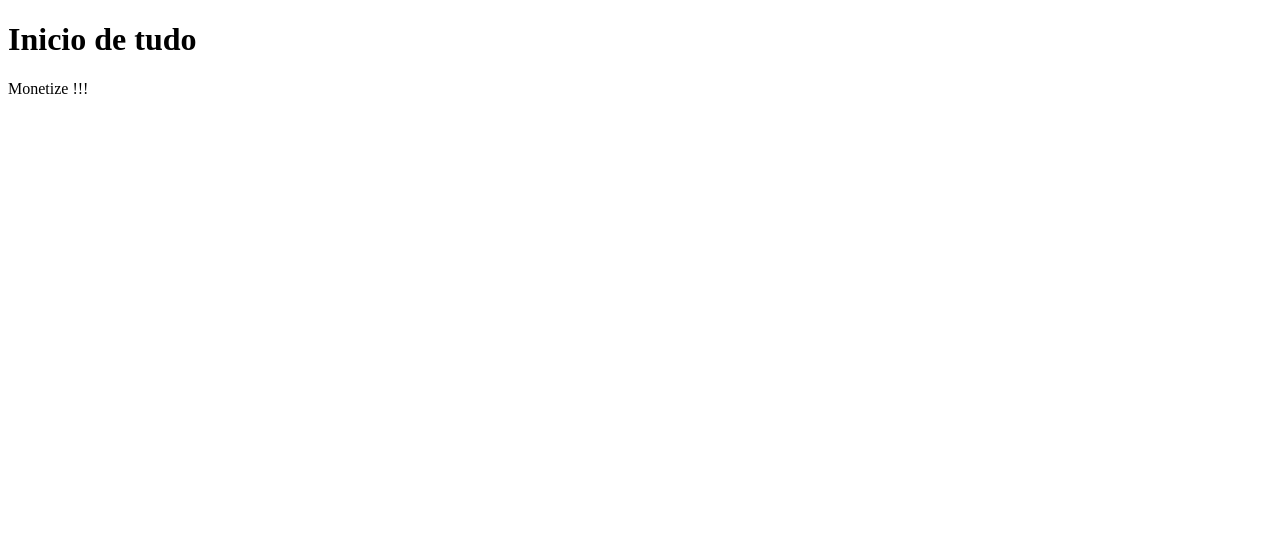
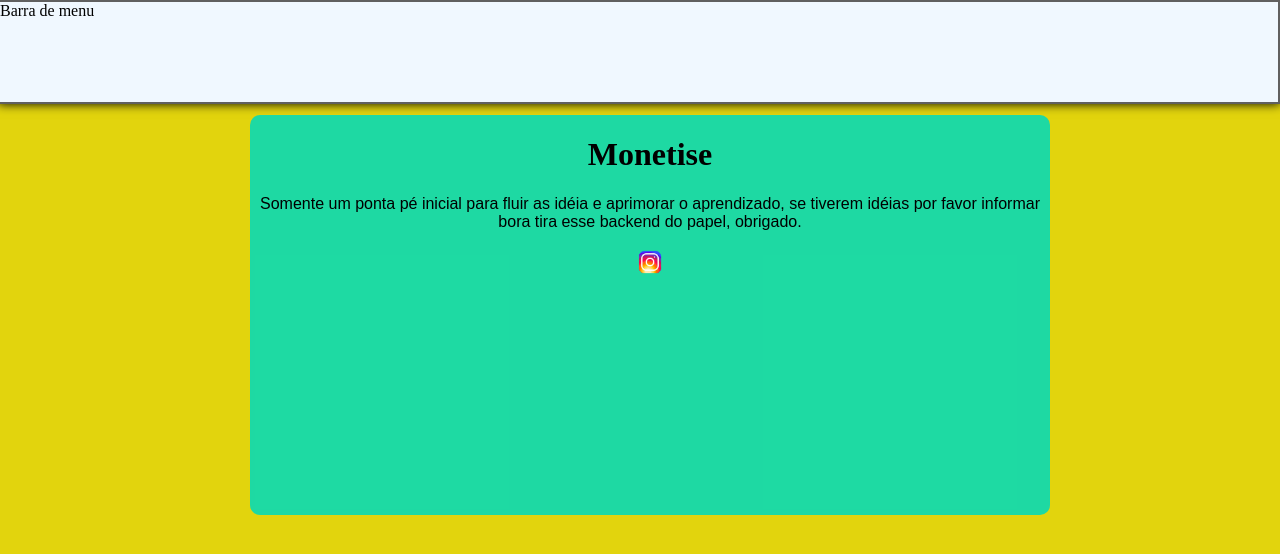
Before and after one commit to Melihodas/monetize, a plain HTML site: page index.html in a window 1280 px wide. Drawn offline with Linux system fonts and the light colour scheme.

Commit message:
pagina inicial

```diff
--- /dev/null
+++ b/css/estilo.css
@@ -0,0 +1,28 @@
+@charset "UTF-8";
+
+body{
+    background-color:#e2d40d;
+}
+div#divisaoprincipal {
+    background-color: rgba(22, 218, 169, 0.96);
+    text-align: center;
+   position: absolute;
+   top: 115px;
+   left: 250px;
+   height: 400px;
+   width: 800px;
+   border-radius: 10px;
+   border: 0px solid #606060;
+}
+ p {
+    font-family: Arial, Helvetica, sans-serif;
+}
+div#areamenu {
+    border:2px #606060 solid;
+    margin-top: -8px;
+    box-shadow: 0px 0px 10px rgb(0, 0, 0, 1);
+    height: 100px;
+    margin-left: -10px;
+    margin-right: -8px;
+    background-color: aliceblue;
+}
--- a/index.html
+++ b/index.html
@@ -4,10 +4,19 @@
     <meta charset="UTF-8">
     <meta name="viewport" content="width=device-width, initial-scale=1.0">
     <meta http-equiv="X-UA-Compatible" content="ie=edge">
-    <title>Monetize</title>
+    <link rel="stylesheet" href="./css/estilo.css" />
+    <title>Monetise</title>
 </head>
 <body>
-    <h1>Inicio de tudo</h1>
-    <p>Monetize !!!</p>
+        <div id="areamenu"> Barra de menu</div>
+        <div id="divisaoprincipal" >
+    <div id="fersantos"><h1>Monetise</h1></div>
+          <div id="enuciado"><P>Somente um ponta pé inicial para fluir as idéia e aprimorar o aprendizado, se tiverem idéias
+              por favor informar bora tira esse backend do papel, obrigado.
+          </P></div>
+
+    <div id="instagram"><a href="http://instagram.com/15fersantos"><img src="./img/instagram.png"/ width="30" height="30"></a></div>
+    </div>
+
 </body>
 </html>
```
Also changed, not shown: img/instagram.png (added).
